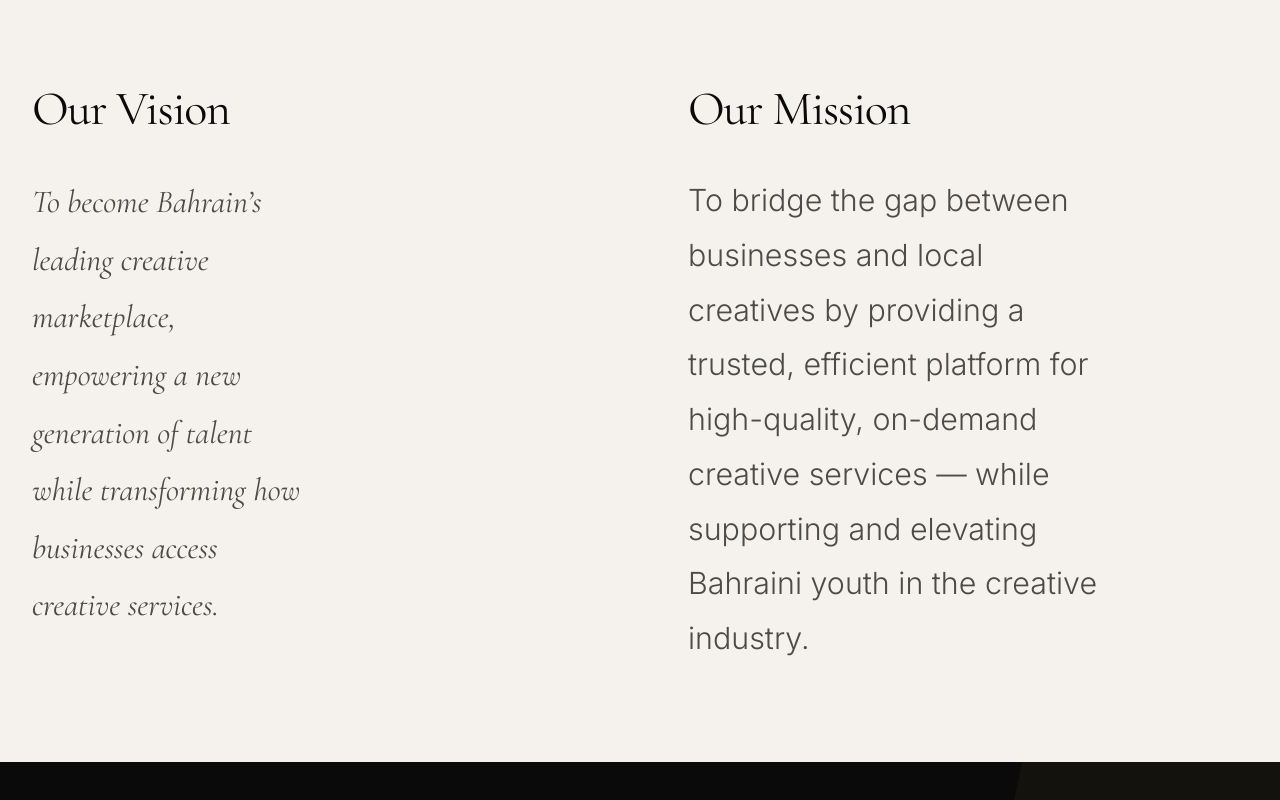
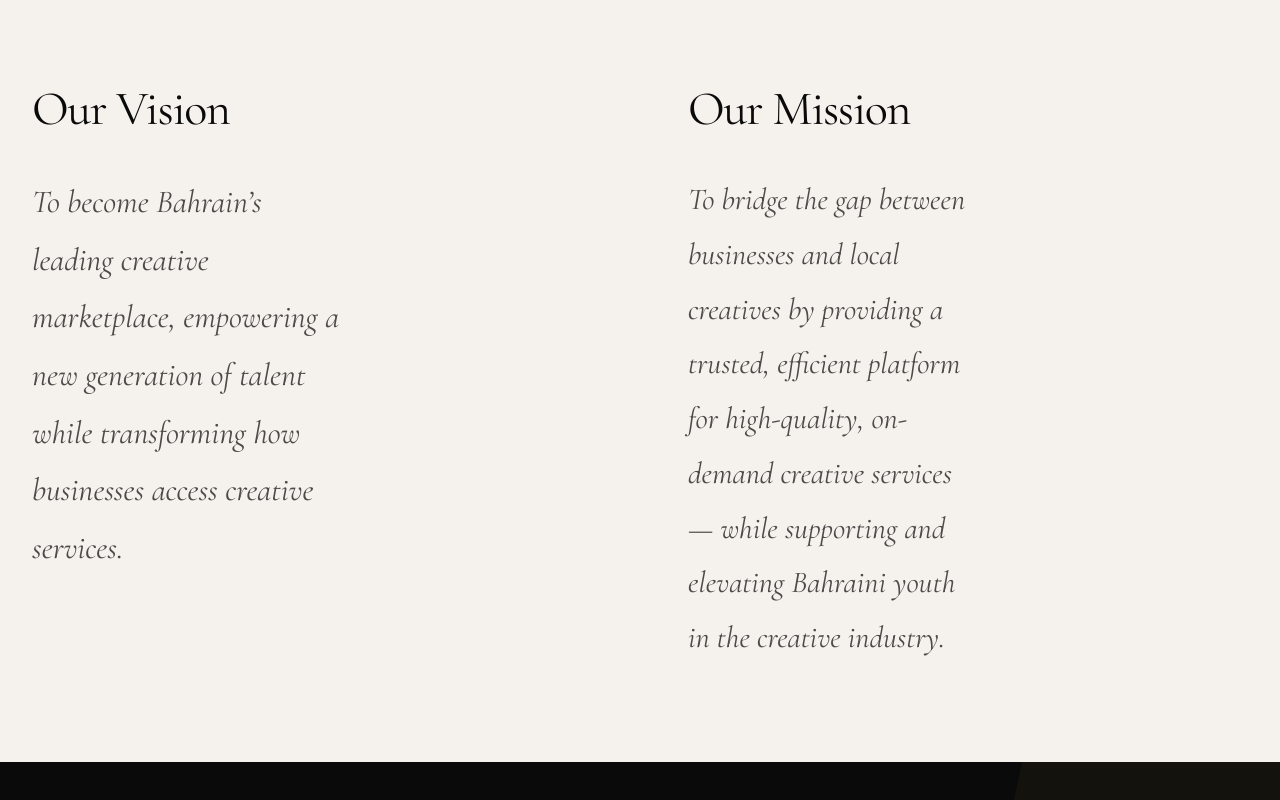
Before and after one commit to Ex0rdiabh/Ex0rdia, a React (Vite) app: page /#/vision in a window 1280 px wide. Shown: the part 352-1152 px from the top of the page. Built offline with nearby package versions, Linux system fonts and the light colour scheme.

Commit message:
Update VisionMission.tsx

```diff
--- a/src/pages/VisionMission.tsx
+++ b/src/pages/VisionMission.tsx
@@ -24,7 +24,7 @@ export default function VisionMission() {
             <h2 className="text-4xl md:text-5xl font-serif text-ink tracking-tight">
               Our Vision
             </h2>
-            <p className="text-2xl md:text-[2rem] text-ink/72 leading-[1.8] font-serif italic max-w-[20ch]">
+            <p className="text-2xl md:text-[2rem] text-ink/72 leading-[1.8] font-serif italic max-w-[22ch]">
               To become Bahrain’s leading creative marketplace, empowering a new generation of talent while transforming how businesses access creative services.
             </p>
           </div>
@@ -33,7 +33,7 @@ export default function VisionMission() {
             <h2 className="text-4xl md:text-5xl font-serif text-ink tracking-tight">
               Our Mission
             </h2>
-            <p className="text-xl md:text-[1.9rem] text-ink/72 leading-[1.8] font-light max-w-[22ch]">
+            <p className="text-xl md:text-[1.9rem] text-ink/72 leading-[1.8] font-serif italic max-w-[22ch]">
               To bridge the gap between businesses and local creatives by providing a trusted, efficient platform for high-quality, on-demand creative services — while supporting and elevating Bahraini youth in the creative industry.
             </p>
           </div>
```
